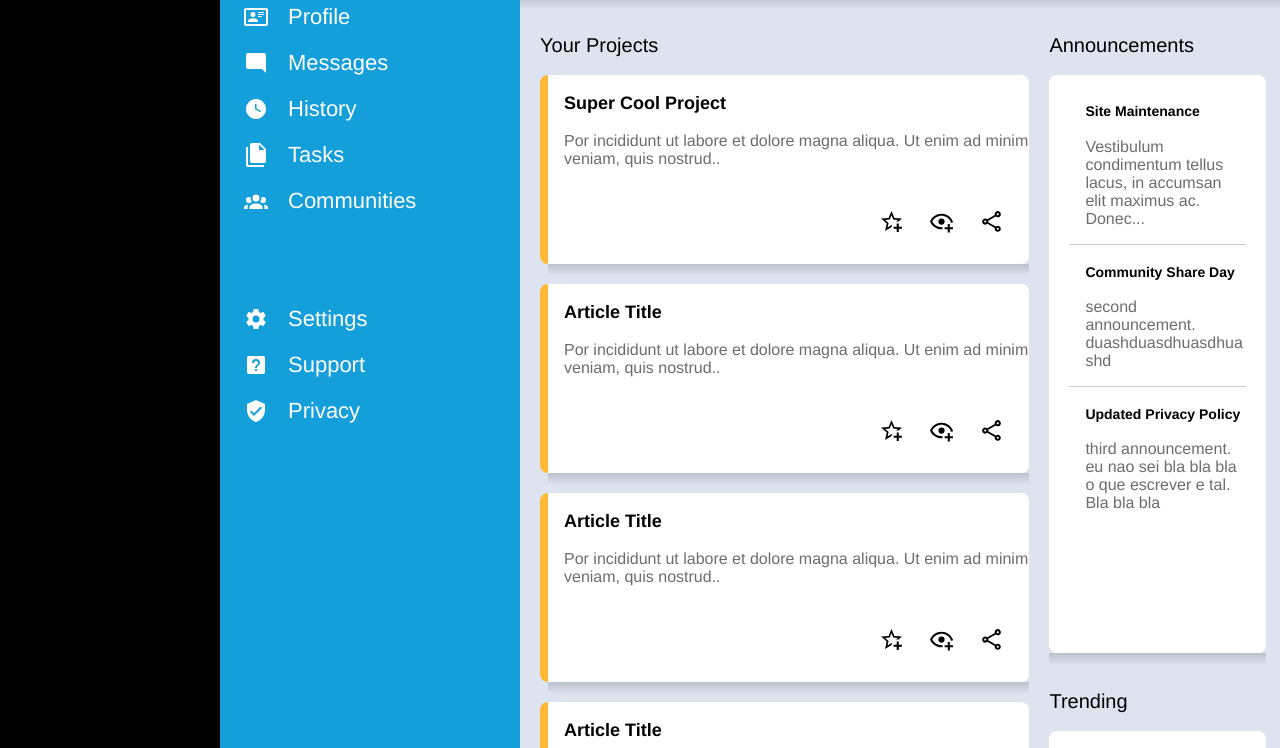
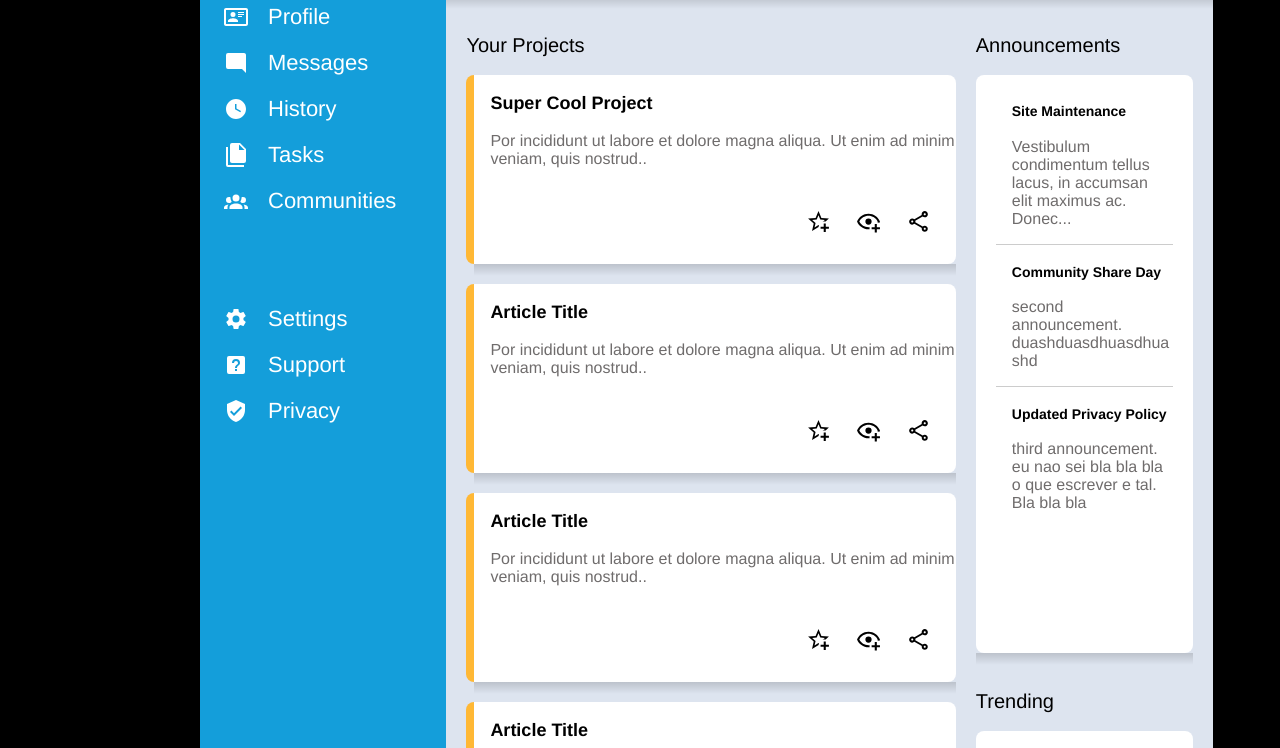
Before and after one commit to annanagem/admin-dashboard, a plain HTML site: page index.html in a window 1280 px wide. Shown: the part 180-928 px from the top of the page. Drawn offline with Linux system fonts and the light colour scheme.

Commit message:
fix margins

```diff
--- a/style.css
+++ b/style.css
@@ -8,8 +8,8 @@ body, html {
 
 .dashboard {
     display: grid;
-    grid-template-columns: 300px 1fr;
-    padding: 0px 220px;
+    grid-template-columns: auto 1fr;
+    padding: 0px 200px;
     min-height: 100vh;
     background-color: black;
 }
@@ -22,6 +22,7 @@ body, html {
 .dashleft {
     background-color: rgb(20, 158, 218);
     padding: 24px;
+    padding-right: 50px;
 }
 
 .sidebar {
```
